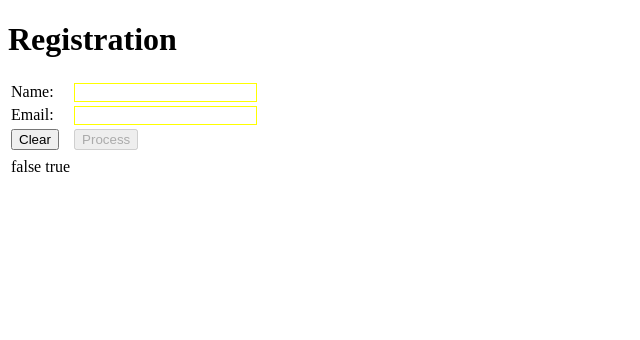
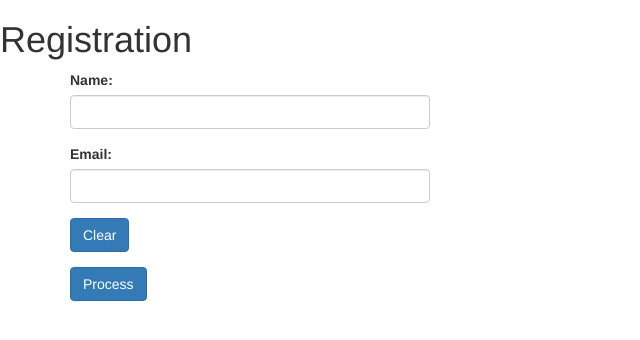
Before and after one commit to insinger/day7, a website: page public/index.html in a window 1280 px wide. Shown: the whole page, without its empty margins (0-640 px from the left). Drawn offline with nearby package versions, Linux system fonts and the light colour scheme.

Commit message:
bootstrap-ify the HTML

```diff
--- a/bower.json
+++ b/bower.json
@@ -15,6 +15,7 @@
     "tests"
   ],
   "dependencies": {
-    "angular": "angularjs#^1.6.4"
+    "angular": "angularjs#^1.6.4",
+    "bootstrap": "^3.3.7"
   }
 }
--- a/public/index.html
+++ b/public/index.html
@@ -4,49 +4,47 @@
 	<meta charset="UTF-8">
 	<title></title>
 	<link rel="stylesheet" href="index.css">
+	<link rel="stylesheet" href="/libs/bootstrap/dist/css/bootstrap.min.css">
+	<script src="/libs/jquery/dist/jquery.min.js"></script>
+	<script src="/libs/bootstrap/dist/js/bootstrap.min.js"></script>
 	<script src="/libs/angular/angular.min.js"></script>
 	<script src="/index.js"></script>
 </head>
 <body ng-controller="RegCtrl as regCtrl">
  <h1>Registration</h1>
+	<div class="container">
+		<div class="row">
+			<div class="col-sm-4">
+
 				<form name="regForm" novalidate ng-submit="regCtrl.processForm()">
- 	<table>
-		<tr>
-			<td>Name:</td>
-			<td>
-				<input id="name" name="name" type="text" required
+
+					<div class="form-group">
+						<label for="name">Name:</label>
+						<input class="form-control" type="text" name="name" id="name"
 							ng-model="regCtrl.name"
 							ng-class="regCtrl.isValid(regForm,'name')">
-			</td>
-		</tr>
-		<tr>
-			<td>Email:</td>
-			<td>
-				<input id="email" name="email" type="email" required
+					</div>
+
+					<div class="form-group">
+						<label for="name">Email:</label>
+						<input class="form-control" type="email" name="email" id="email"
 							ng-model="regCtrl.email"
-					ng-class="regCtrl.isValid(regForm,'email')"
-			</td>
-		</tr>
-		<tr>
-			<td>
-				<button type="button" ng-click="regCtrl.resetForm()">Clear</button>
-			</td>
-			<td>
-				<button type="submit" ng-disabled="regForm.$invalid">Process</button>
-			</td>
-		</tr>
-		<tr>
-			<td colspan="2">
+							ng-class="regCtrl.isValid(regForm,'email')">
+					</div>
+
+					<div class="form-group">
+						<button class="btn btn-primary" type="button" ng-click="regCtrl.resetForm()">Clear</button>
+					</div>
+
+					<div class="form-group">
+						<button class="btn btn-primary" type="submit" ng-disabled="regForm.$invalid">Process</button>
+					</div>
+					<div class="form-group">
 						{{regCtrl.message}}
-			</td>
-		</tr>
-		<tr>
-			<td>
-				{{ regForm.name.$dirty }}
-				{{ regForm.name.$invalid }}
-			</td>
-		</tr>
- 	</table>
+					</div>
 				</form>
+			</div>
+		</div>
+	</div>
 </body>
 </html>
```
Lines whose indentation alone changed are shown as unchanged.
